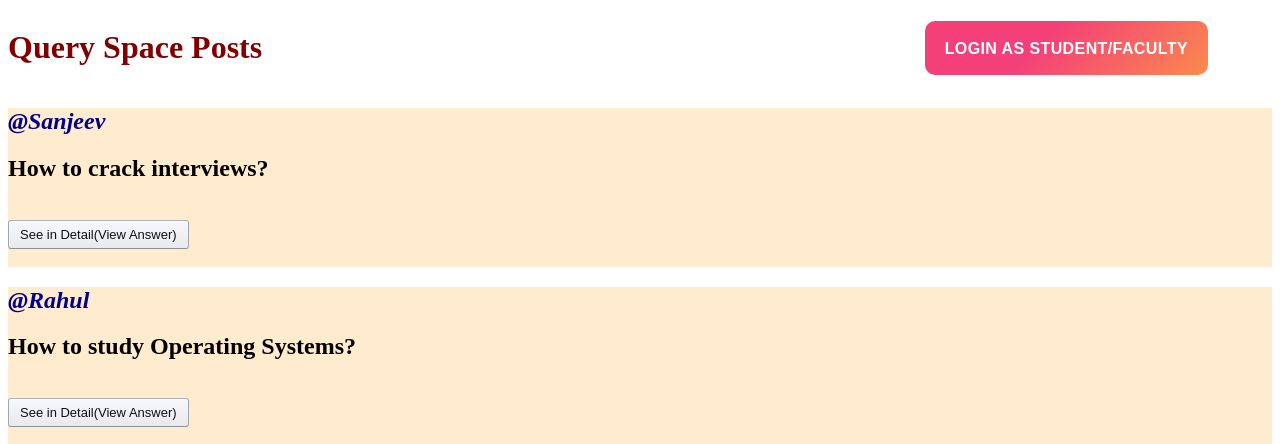
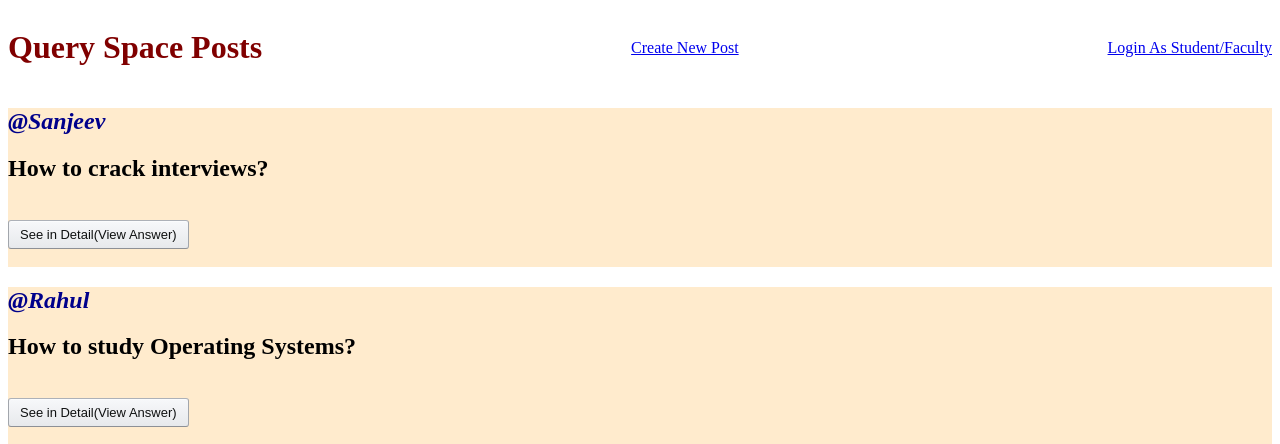
Before and after one commit to kajasanjeevkumar/Query-Space-2, a Node server app: page /posts in a window 1280 px wide. Shown: the top 444 px of the page. Run offline with Node 20, Linux system fonts and the light colour scheme.

Commit message:
Update index.ejs

```diff
--- a/views/index.ejs
+++ b/views/index.ejs
@@ -13,8 +13,10 @@
         <h1 class="mainhead">Query Space Posts</h1>
         <% if(req.session.username) { %>
             <a href="http://localhost:8080/posts/new" class="button-75">Create New Post</a>
+            <a href="http://localhost:8080/logout" class="logout">Logout</a>
         <% } else { %>
-            <a href="http://localhost:8080/login" class="button-75">Login As Student/Faculty</a>
+            <a href="http://localhost:8080/posts/new" class="button-75-1">Create New Post</a>
+            <a href="http://localhost:8080/login" class="logout">Login As Student/Faculty</a>
         <% } %>
     </div>
 
```
